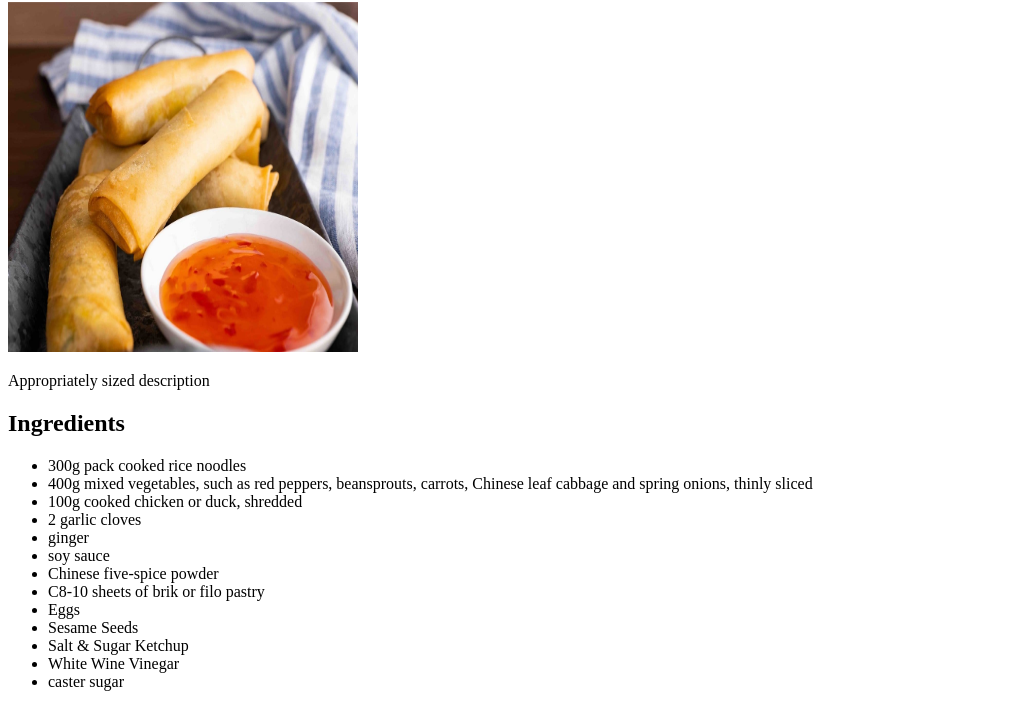
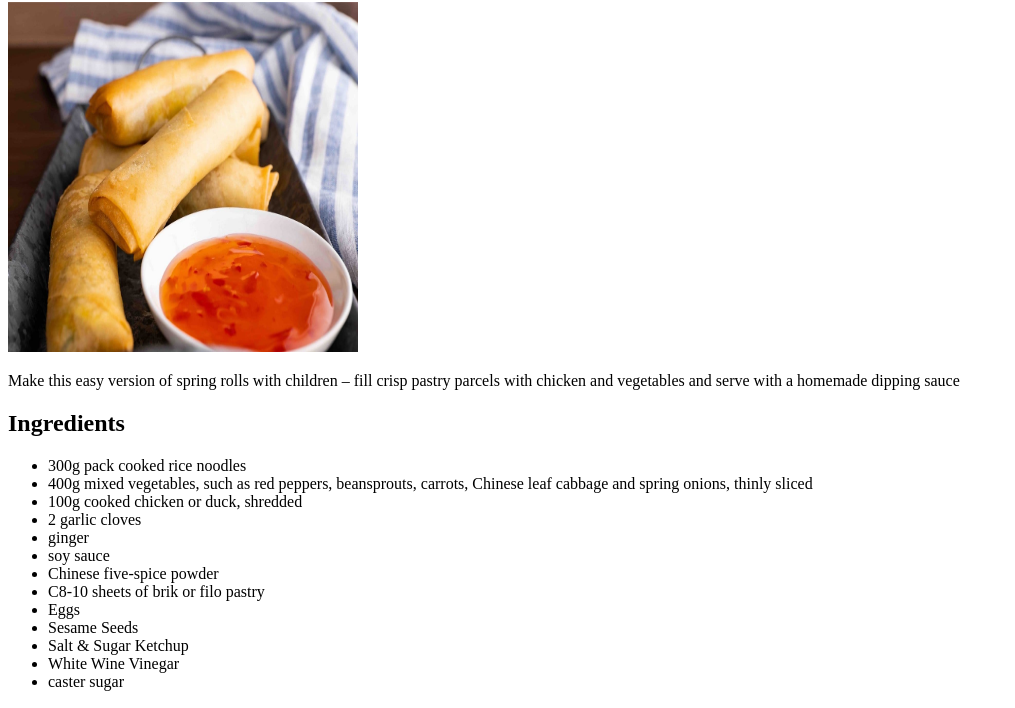
Before and after one commit to Kristian0323/odin-recipes, a plain HTML site: page recipes/spring-rolls.html in a window 1280 px wide. Shown: the part 78-786 px from the top of the page, without its empty margins (0-1015 px from the left). Drawn offline with Linux system fonts and the light colour scheme.

Commit message:
Add description to Spring Rolls Recipe!

```diff
--- a/recipes/spring-rolls.html
+++ b/recipes/spring-rolls.html
@@ -8,7 +8,7 @@
     <body>
         <h1>Spring Rolls Recipe</h1>
         <img src="../media/Spring-Rolls-3-1.jpg" width="350" height="350">
-        <p>Appropriately sized description</p>
+        <p>Make this easy version of spring rolls with children – fill crisp pastry parcels with chicken and vegetables and serve with a homemade dipping sauce</p>
         <h2>Ingredients</h2>
         <ul>
             <li>300g pack cooked rice noodles</li>
```
